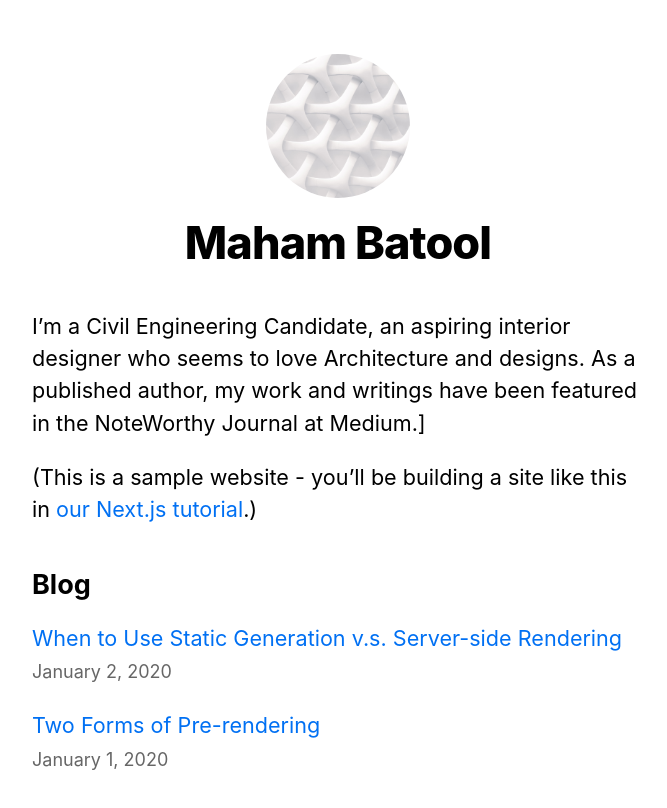
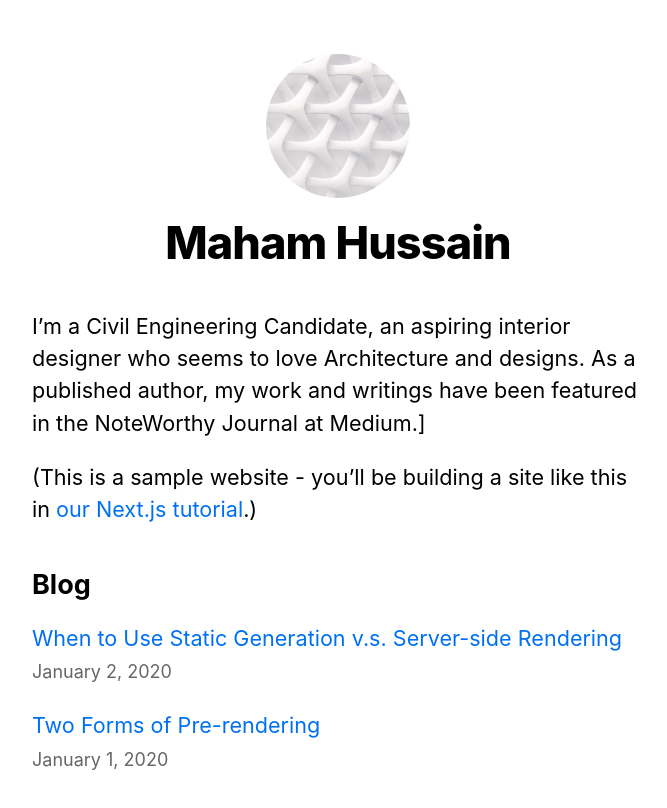
Before and after one commit to Maham-Hussain/nextjs-blog, a Next.js app: page / in a window 1280 px wide. Shown: the top 808 px of the page, without its empty margins (302-969 px from the left). Built offline with nearby package versions, Linux system fonts and the light colour scheme.

Commit message:
📦 NEW:

```diff
--- a/components/layout.js
+++ b/components/layout.js
@@ -3,7 +3,7 @@ import styles from './layout.module.css'
 import utilStyles from '../styles/utils.module.css'
 import Link from 'next/link'
 
-const name = 'Maham Batool'
+const name = 'Maham Hussain'
 export const siteTitle = 'Next.js Sample Website'
 
 export default function Layout({ children, home }) {
```
